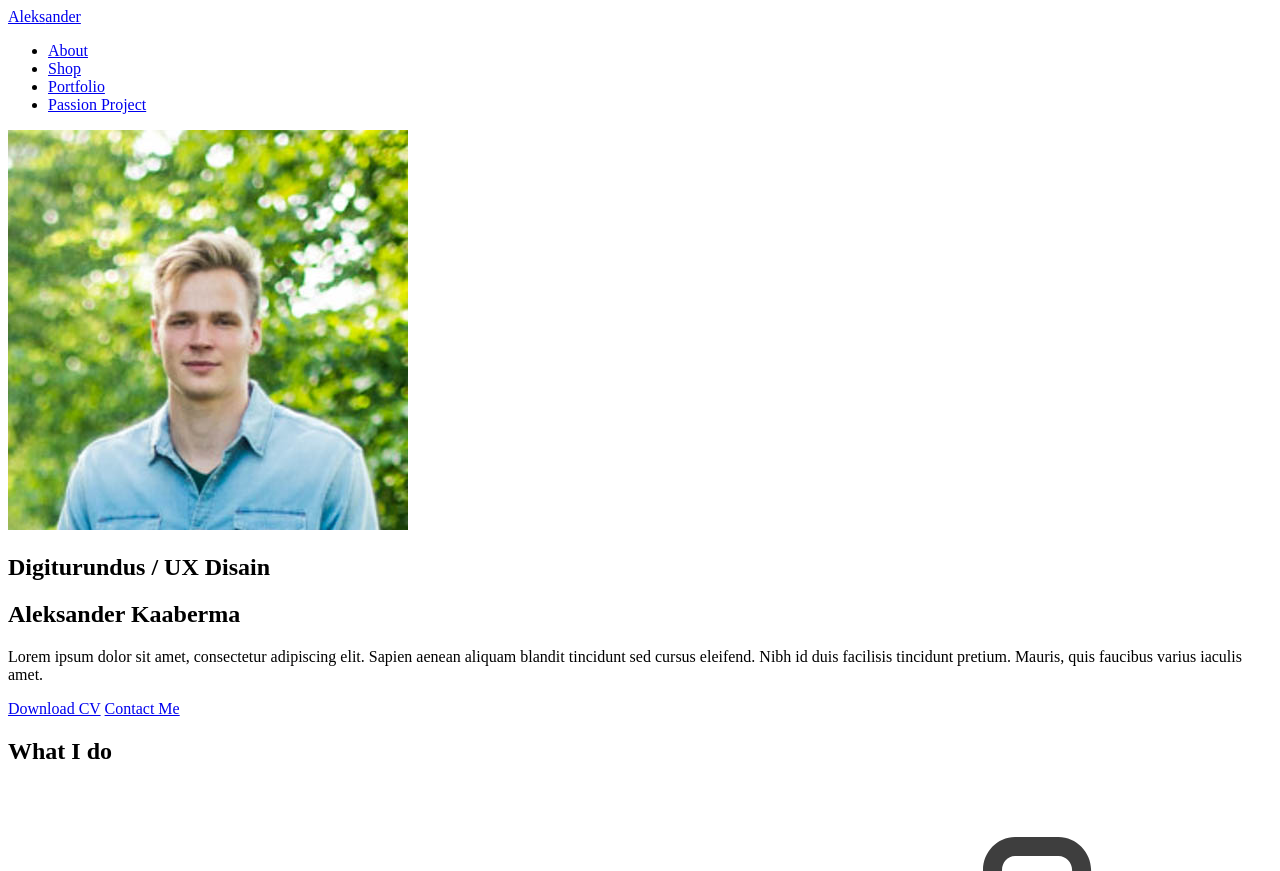
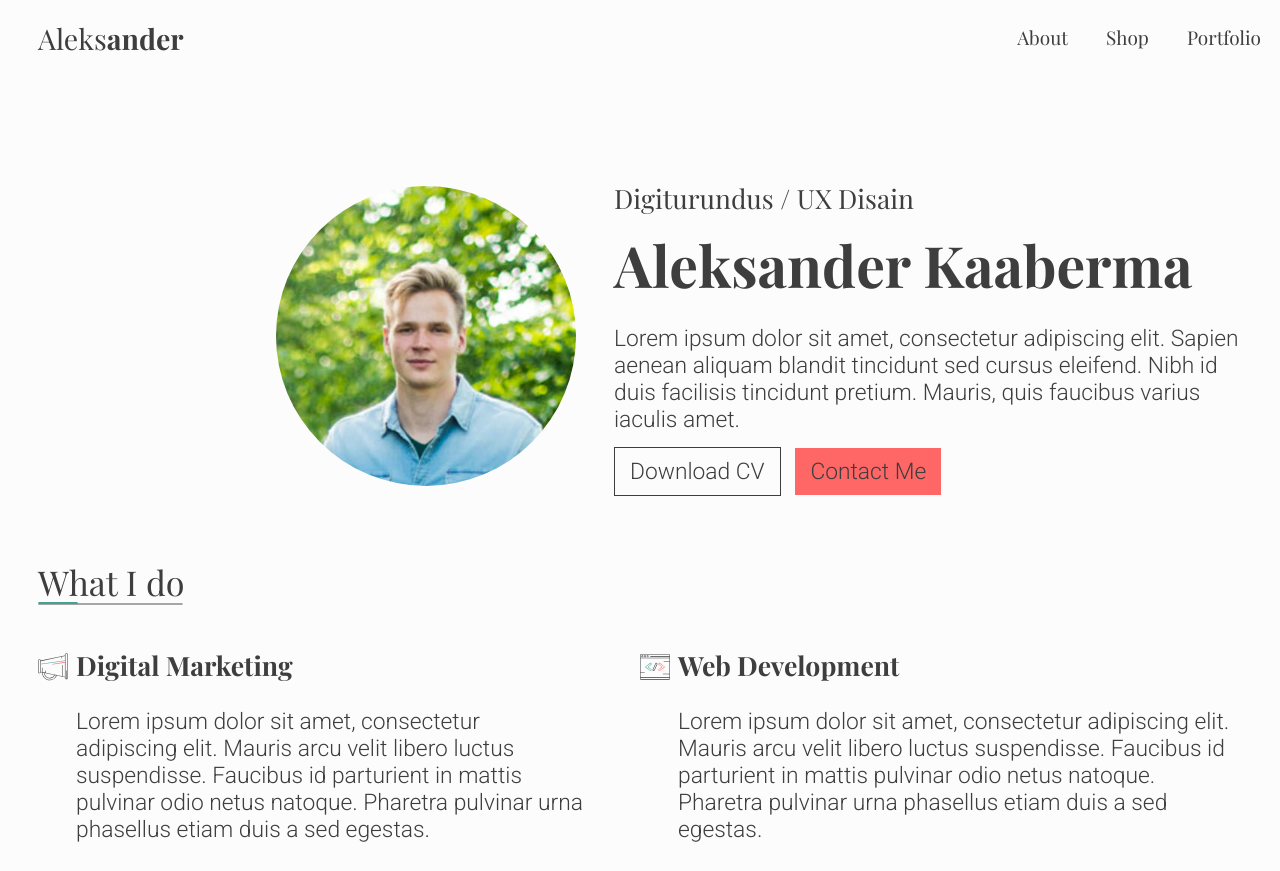
Before and after one commit to RyanAnder/AndertheAgency, a plain HTML site: page index.html in a window 1280 px wide. Shown: the top 871 px of the page. Drawn offline with nearby package versions, Linux system fonts and the light colour scheme; a script that the page names is missing; a web font is replaced by a local one.

Commit message:
Update index.html

```diff
--- a/index.html
+++ b/index.html
@@ -4,7 +4,7 @@
 <head>
   <meta charset="utf-8">
   <title>Ander The Agency</title>
-  <link rel="stylesheet" href="resources\main.min.css">
+  <link rel="stylesheet" href="main.min.css">
   <link href="https://fonts.googleapis.com/css?family=Roboto:100,300,400,700,900" rel="stylesheet">
   <link href="https://fonts.googleapis.com/css?family=Playfair+Display:100,300,400,700,900" rel="stylesheet">
 </head>
```
